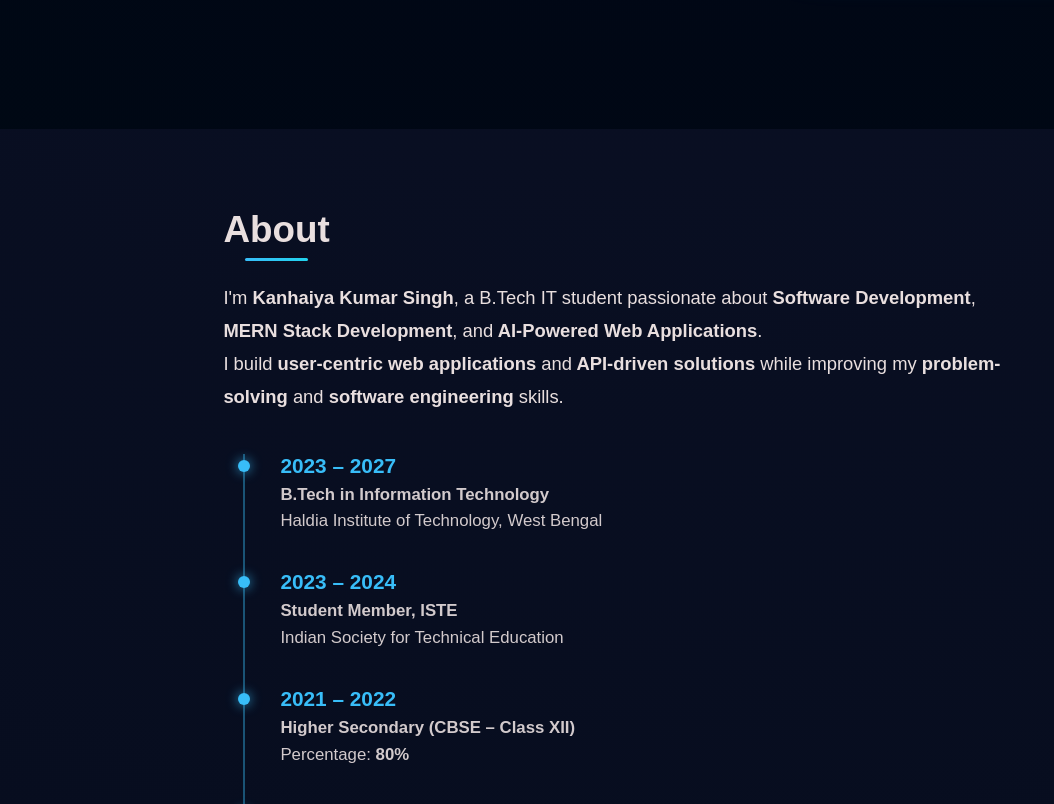
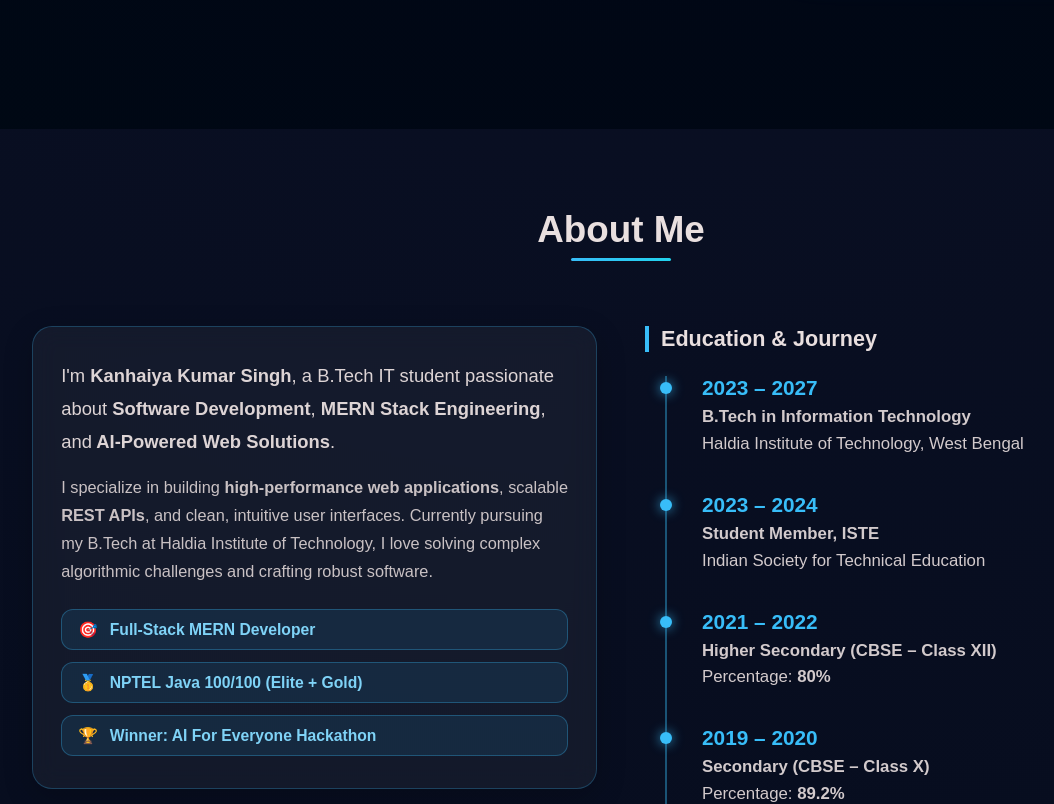
Before and after one commit to KANHAIYASINGH337/portfolio, a React (Create React App) app: page / in a window 1280 px wide. Shown: the part 640-1444 px from the top of the page, without its empty margins (19-1073 px from the left). Built offline with nearby package versions, Linux system fonts and the light colour scheme.

Commit message:
feat: balance horizontal spacing across all sections, redesign About section into wide 2-column grid matching Skills section

```diff
--- a/src/App.css
+++ b/src/App.css
@@ -263,32 +263,110 @@ body {
   font-size: 1.1rem;
 }
 
-/* ===== ABOUT ===== */
+/* ===== ABOUT (WIDE 2-COLUMN BALANCED GRID MATCHING SKILLS SECTION) ===== */
 .about-section {
-  padding: 80px 8%;
-  max-width: 1000px;
+  padding: 80px 4%;
+  max-width: 1280px;
   margin: auto;
+  text-align: center;
 }
 
-.about-section .about-text,
+.about-section .about-bio-card,
 .about-section .timeline-item {
   opacity: 0;
-  transform: translateY(30px);
+  transform: translateY(40px);
 }
 
-.about-section.animate-in .about-text {
-  animation: skillFadeIn 0.6s cubic-bezier(0.16, 1, 0.3, 1) forwards;
+.about-section.animate-in .about-bio-card {
+  animation: skillFadeIn 0.8s cubic-bezier(0.16, 1, 0.3, 1) forwards;
 }
 
 .about-section.animate-in .timeline-item {
-  animation: skillFadeIn 0.65s cubic-bezier(0.16, 1, 0.3, 1) forwards;
+  animation: skillFadeIn 0.9s cubic-bezier(0.16, 1, 0.3, 1) forwards;
+}
+
+.about-grid {
+  margin-top: 45px;
+  display: grid;
+  grid-template-columns: 1fr 1fr;
+  gap: 48px;
+  text-align: left;
+  align-items: start;
+}
+
+.about-bio-card {
+  padding: 32px 28px;
+  border-radius: 20px;
+  transition: all 0.35s ease;
+  backdrop-filter: blur(12px);
+}
+
+.dark .about-bio-card {
+  background: rgba(255, 255, 255, 0.05);
+  border: 1px solid rgba(56, 189, 248, 0.25);
+  box-shadow: 0 8px 30px rgba(0, 0, 0, 0.2);
+}
+
+.light .about-bio-card {
+  background: #ffffff;
+  border: 1px solid rgba(56, 189, 248, 0.2);
+  box-shadow: 0 4px 20px rgba(0, 0, 0, 0.04);
 }
 
 .about-text {
   font-size: 1.15rem;
   line-height: 1.8;
-  margin-bottom: 40px;
-  opacity: 0.9;
+  margin-bottom: 16px;
+  opacity: 0.95;
+}
+
+.about-text-sub {
+  font-size: 1.02rem;
+  line-height: 1.7;
+  opacity: 0.85;
+  margin-bottom: 24px;
+}
+
+.about-highlights {
+  display: flex;
+  flex-direction: column;
+  gap: 12px;
+  margin-top: 20px;
+}
+
+.highlight-pill {
+  display: flex;
+  align-items: center;
+  gap: 12px;
+  padding: 10px 16px;
+  border-radius: 12px;
+  font-size: 0.98rem;
+  font-weight: 550;
+}
+
+.dark .highlight-pill {
+  background: rgba(56, 189, 248, 0.1);
+  border: 1px solid rgba(56, 189, 248, 0.3);
+  color: #7fd3f7;
+}
+
+.light .highlight-pill {
+  background: rgba(2, 132, 199, 0.08);
+  border: 1px solid rgba(2, 132, 199, 0.2);
+  color: #0284c7;
+}
+
+.about-timeline-heading {
+  font-size: 1.35rem;
+  font-weight: 700;
+  margin-bottom: 24px;
+  border-left: 4px solid #38bdf8;
+  padding-left: 12px;
+}
+
+.light .about-timeline-heading {
+  color: #0f172a;
+  border-left-color: #0284c7;
 }
 
 .timeline {
@@ -449,8 +527,8 @@ body {
 
 /* ===== PROJECTS ===== */
 .projects-pro {
-  padding: 80px 20px;
-  max-width: 1100px;
+  padding: 80px 4%;
+  max-width: 1280px;
   margin: auto;
   text-align: center;
 }
@@ -704,6 +782,11 @@ body {
 
 /* ===== RESPONSIVE ===== */
 @media (max-width: 1024px) {
+  .about-grid {
+    grid-template-columns: 1fr;
+    gap: 36px;
+  }
+
   .skills-pill-grid {
     grid-template-columns: repeat(2, 1fr);
     gap: 36px 30px;
--- a/src/components/About.jsx
+++ b/src/components/About.jsx
@@ -1,4 +1,5 @@
 import { useEffect, useRef, useState } from "react";
+import "../App.css";
 
 export default function About() {
   const [isVisible, setIsVisible] = useState(false);
@@ -11,7 +12,7 @@ export default function About() {
           setIsVisible(true);
         }
       },
-      { threshold: 0.2, rootMargin: "0px 0px -80px 0px" }
+      { threshold: 0.15, rootMargin: "0px 0px -60px 0px" }
     );
 
     if (sectionRef.current) {
@@ -24,23 +25,41 @@ export default function About() {
   return (
     <section
       id="about"
-      className={`about-section ${isVisible ? "animate-in" : ""}`}
+      className={`about-section section ${isVisible ? "animate-in" : ""}`}
       ref={sectionRef}
     >
-      <h2 className="section-title">About</h2>
+      <h2 className="section-title">About Me</h2>
 
+      <div className="about-grid">
+        {/* Left Column: Bio Card */}
+        <div className="about-bio-card">
           <p className="about-text">
             I'm <strong>Kanhaiya Kumar Singh</strong>, a B.Tech IT student passionate about
-        <strong> Software Development</strong>,
-        <strong> MERN Stack Development</strong>, and
-        <strong> AI-Powered Web Applications</strong>.
-        <br />
-        I build <strong>user-centric web applications</strong> and
-        <strong> API-driven solutions</strong> while improving my
-        <strong> problem-solving</strong> and
-        <strong> software engineering</strong> skills.
+            <strong> Software Development</strong>, <strong>MERN Stack Engineering</strong>, and
+            <strong> AI-Powered Web Solutions</strong>.
+          </p>
+          <p className="about-text-sub">
+            I specialize in building <strong>high-performance web applications</strong>,
+            scalable <strong>REST APIs</strong>, and clean, intuitive user interfaces. Currently pursuing my B.Tech at
+            Haldia Institute of Technology, I love solving complex algorithmic challenges and crafting robust software.
           </p>
 
+          <div className="about-highlights">
+            <div className="highlight-pill">
+              <span>🎯</span> Full-Stack MERN Developer
+            </div>
+            <div className="highlight-pill">
+              <span>🥇</span> NPTEL Java 100/100 (Elite + Gold)
+            </div>
+            <div className="highlight-pill">
+              <span>🏆</span> Winner: AI For Everyone Hackathon
+            </div>
+          </div>
+        </div>
+
+        {/* Right Column: Timeline Grid */}
+        <div className="about-timeline-wrapper">
+          <h3 className="about-timeline-heading">Education & Journey</h3>
           <div className="timeline">
             <div className="timeline-item" style={{ animationDelay: "0.2s" }}>
               <span className="dot"></span>
@@ -86,6 +105,8 @@ export default function About() {
               </div>
             </div>
           </div>
+        </div>
+      </div>
     </section>
   );
 }
```
Lines whose indentation alone changed are shown as unchanged.
